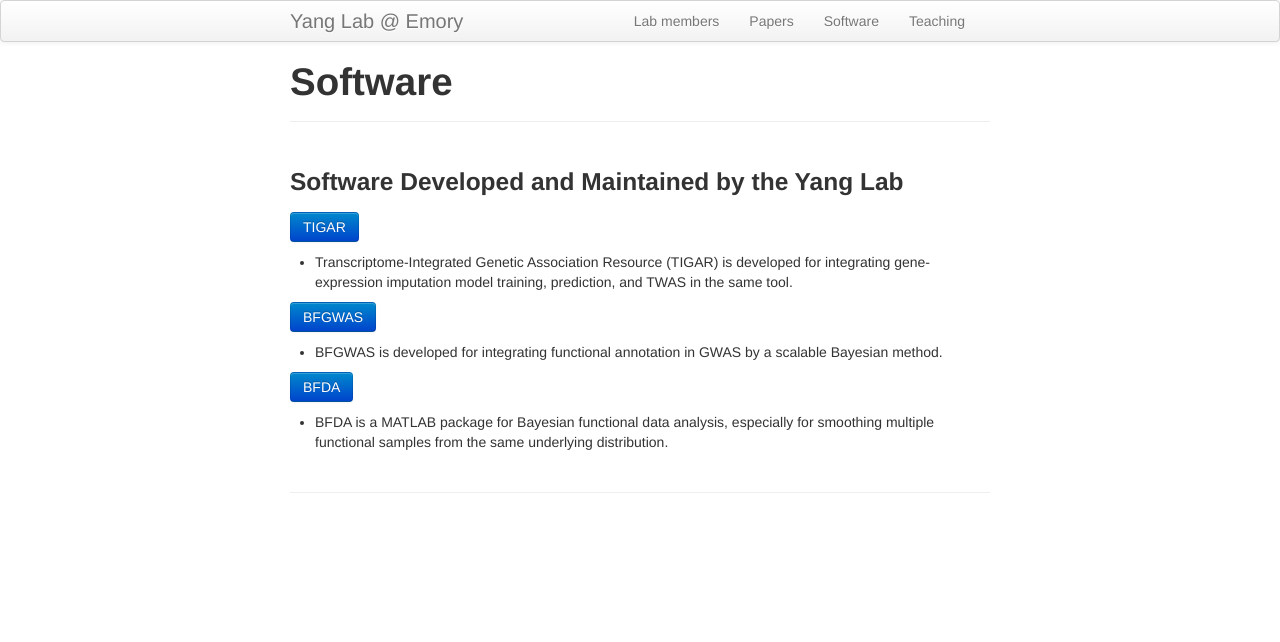
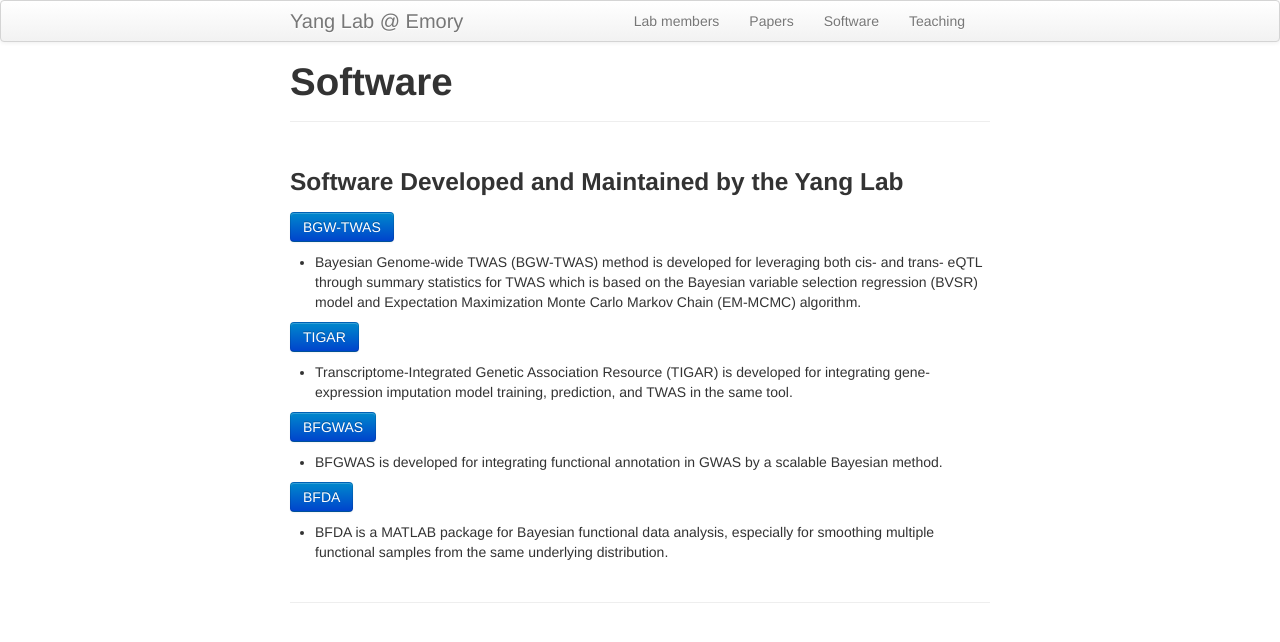
Before and after one commit to yanglab-emory/yanglab-emory.github.io, a Jekyll site: the page built from pages/software.md, in a window 1280 px wide. Shown: the top 642 px of the page. Built offline with Jekyll 4.4.1, drawn with Linux system fonts in a browser that asks for light colours.

Commit message:
update software

```diff
--- a/pages/software.md
+++ b/pages/software.md
@@ -4,6 +4,13 @@ title: "Software"
 ---
 
 ### Software Developed and Maintained by the Yang Lab
+
+<a class="btn btn-primary"
+href="https://github.com/yanglab-emory/BGW-TWAS"
+role="button">BGW-TWAS</a>
+
+* Bayesian Genome-wide TWAS (BGW-TWAS) method is developed for leveraging both cis- and trans- eQTL through summary statistics for TWAS which is based on the Bayesian variable selection regression (BVSR) model and Expectation Maximization Monte Carlo Markov Chain (EM-MCMC) algorithm.
+
 
 <a class="btn btn-primary"
 href="https://github.com/yanglab-emory/TIGAR"
```
